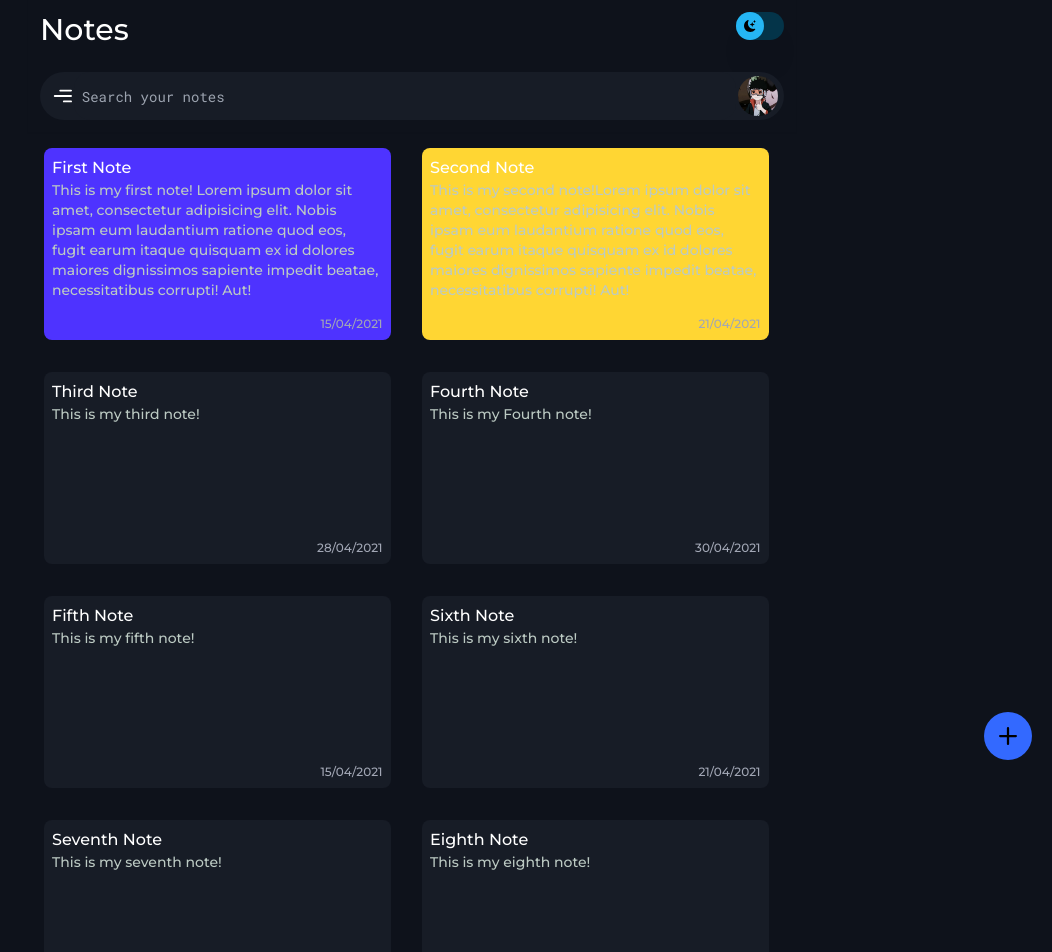
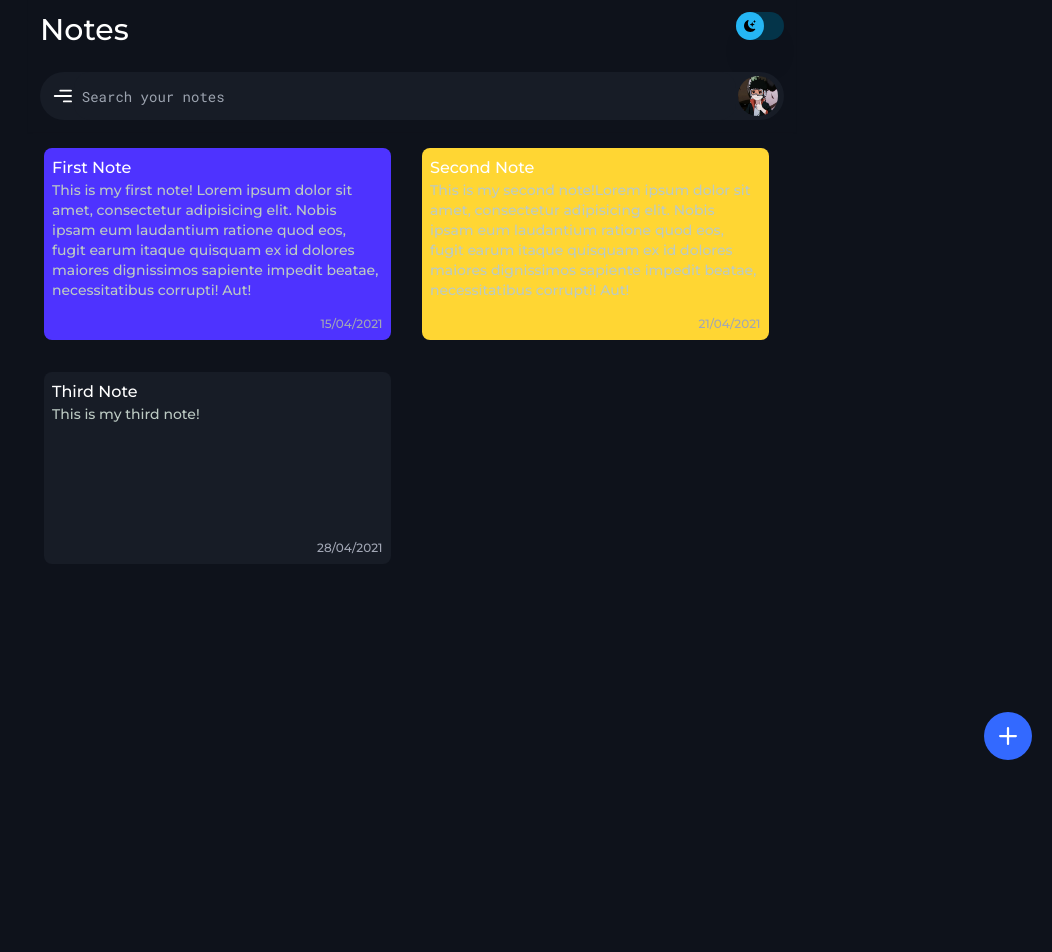
Before and after one commit to poudelsanchit/Notes, a React (Vite) app: page / in a window 1280 px wide. Shown: the top 952 px of the page, without its empty margins (228-1280 px from the left). After the commit the page ends 800 px from the top, so only its background shows below. Built offline with nearby package versions, Linux system fonts and the light colour scheme.

Commit message:
update FloatingActionButton.jsx, NoteItem.jsx, AddNotes.jsx and Notes.jsx

```diff
--- a/src/Components/FloatingActionButton.jsx
+++ b/src/Components/FloatingActionButton.jsx
@@ -6,7 +6,7 @@ const FloatingActionButton = () => {
   return (
     <Link to='/addnote'>
     <div className='h-12 w-12 rounded-full flex items-center justify-center bg-[#3369ff] fixed right-5 bottom-10 hover:bg-[#3358ff]  cursor-pointer'>
-        <BsPlus className='text-4xl'/>
+        <BsPlus className='text-4xl text-[#ffffff]'/>
     </div>
     </Link>
   )
--- a/src/Components/NoteItem.jsx
+++ b/src/Components/NoteItem.jsx
@@ -6,6 +6,7 @@ const NoteItem = ({note_title,note_text,note_date,color}) => {
     <div className={`h-48 w-11/12 rounded-lg p-2 m-4 font-Montserrat font-medium flex  flex-col justify-between `} style={{backgroundColor:color}}>
       <div className='overflow-auto'>
         <div>
+
         {note_title}
 
         </div>
--- /dev/null
+++ b/src/Data/Notes.jsx
@@ -0,0 +1,29 @@
+import { nanoid } from "nanoid";
+const Notes = [
+    {
+        id: nanoid(),
+        title:'First Note',
+        text: 'This is my first note!  Lorem ipsum dolor sit amet, consectetur adipisicing elit. Nobis ipsam eum laudantium ratione quod eos, fugit earum itaque quisquam ex id dolores maiores dignissimos sapiente impedit beatae, necessitatibus corrupti! Aut!',
+        date: '15/04/2021',
+        color:'#4E33FF'
+    },
+
+    {
+        id: nanoid(),
+        title:'Second Note',
+        text: 'This is my second note!Lorem ipsum dolor sit amet, consectetur adipisicing elit. Nobis ipsam eum laudantium ratione quod eos, fugit earum itaque quisquam ex id dolores maiores dignissimos sapiente impedit beatae, necessitatibus corrupti! Aut!',
+        date: '21/04/2021',
+        color:'#FFD633'
+
+    },
+    {
+        id: nanoid(),
+        title:'Third Note',
+        text: 'This is my third note!',
+        date: '28/04/2021',
+        color:'#171c26'
+
+    }
+]
+
+export default Notes;
--- a/src/Pages/AddNotes.jsx
+++ b/src/Pages/AddNotes.jsx
@@ -1,19 +1,28 @@
-import React from 'react'
+import React, { useState } from 'react'
 import {IoChevronBack,IoCheckmarkDoneCircleOutline} from 'react-icons/io5'
 import { Link, useNavigate } from 'react-router-dom'
 const AddNotes = () => {
     const navigate = useNavigate();
-
+    const[title,setTitle]= useState('');
+    const[note,setNote]= useState('');
+    const[datetime, setDateTime]= useState(new Date());
+    const notelength= note.length;
   return (
     <div className='p-3 flex flex-col'>
         <div className='flex justify-between text-2xl'>
             <IoChevronBack onClick={()=>navigate(-1)}/>
-          <IoCheckmarkDoneCircleOutline/>
+          <IoCheckmarkDoneCircleOutline className='text-3xl'/>
         </div>
         <div className='mt-5 font-Roboto font-bold text-2xl'>
-            <div>Design Principles</div>
-            <div className='text-xs text-[#a2a7b5] font-light'>Sun,10:24 | 4096 characters</div>
-            <div className='text-sm pt-3 font-normal text-[#e6dbdb]'>Lorem ipsum dolor sit amet consectetur adipisicing elit. Vel impedit doloribus, quo quaerat quisquam tempore inventore molestiae modi reiciendis error laudantium ipsa praesentium cupiditate voluptatum, facere eius atque et alias.</div>
+            <div>
+                <input type="text" placeholder='title...' className='focus:outline-none bg-primary' value={title} onChange={(e)=>setTitle(e.target.value)} />
+            </div>
+            <div className='text-xs text-[#a2a7b5] font-light border-b-[1px] pb-2'>{   `${datetime.toLocaleString('default', { month: 'long' })},${datetime.toLocaleString("en-US", {hour: "numeric", minute: "numeric", hour12: true,})} | ${notelength} characters`}</div>
+
+            <div className='flex text-3xl bg-primary rounded-md items-center mt-4'>
+                            <textarea onChange={(event) => { setNote(event.target.value) }} value={note} type="text" name="" id="" className='bg-primary w-full focus:outline-none rounded-md text-sm font-medium l:text-lg h-96 ' placeholder='your note.....'  />
+
+                        </div>
         </div>
     </div>
   )
--- a/src/Pages/Notes.jsx
+++ b/src/Pages/Notes.jsx
@@ -2,72 +2,9 @@ import React, { useState } from 'react'
 import Header from '../Components/Header'
 import { nanoid  } from 'nanoid';
 import NoteItem from '../Components/NoteItem';
+import notes from '../Data/Notes.jsx'
 const Notes = () => {
-    const [notes, setNotes] = useState([
-		{
-			id: nanoid(),
-            title:'First Note',
-			text: 'This is my first note!  Lorem ipsum dolor sit amet, consectetur adipisicing elit. Nobis ipsam eum laudantium ratione quod eos, fugit earum itaque quisquam ex id dolores maiores dignissimos sapiente impedit beatae, necessitatibus corrupti! Aut!',
-			date: '15/04/2021',
-            color:'#4E33FF'
-		},
 
-		{
-			id: nanoid(),
-            title:'Second Note',
-			text: 'This is my second note!Lorem ipsum dolor sit amet, consectetur adipisicing elit. Nobis ipsam eum laudantium ratione quod eos, fugit earum itaque quisquam ex id dolores maiores dignissimos sapiente impedit beatae, necessitatibus corrupti! Aut!',
-			date: '21/04/2021',
-            color:'#FFD633'
-
-		},
-		{
-			id: nanoid(),
-            title:'Third Note',
-			text: 'This is my third note!',
-			date: '28/04/2021',
-            color:'#171c26'
-
-		},
-		{
-			id: nanoid(),
-            title:'Fourth Note',
-			text: 'This is my Fourth note!',
-			date: '30/04/2021',
-            color:'#171c26'
-
-		},{
-			id: nanoid(),
-            title:'Fifth Note',
-			text: 'This is my fifth note!',
-			date: '15/04/2021',
-            color:'#171c26'
-
-		},
-		{
-			id: nanoid(),
-            title:'Sixth Note',
-			text: 'This is my sixth note!',
-			date: '21/04/2021',
-            color:'#171c26'
-
-		},
-		{
-			id: nanoid(),
-            title:'Seventh Note',
-			text: 'This is my seventh note!',
-			date: '28/04/2021',
-            color:'#171c26'
-
-		},
-		{
-			id: nanoid(),
-            title:'Eighth Note',
-			text: 'This is my eighth note!',
-			date: '30/04/2021',
-            color:'#171c26'
-
-		},
-	]);
   return (
     <div className='text-text-primary'>
               <Header/>
```
